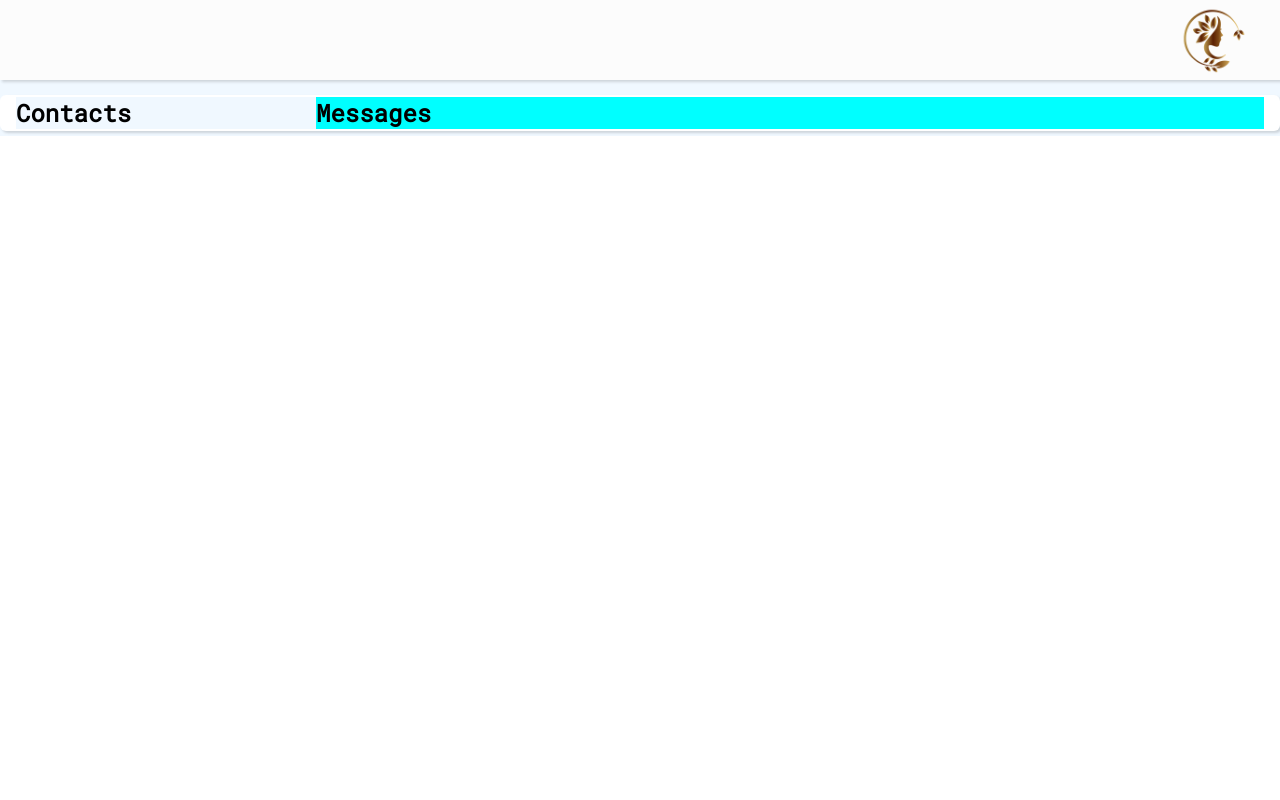
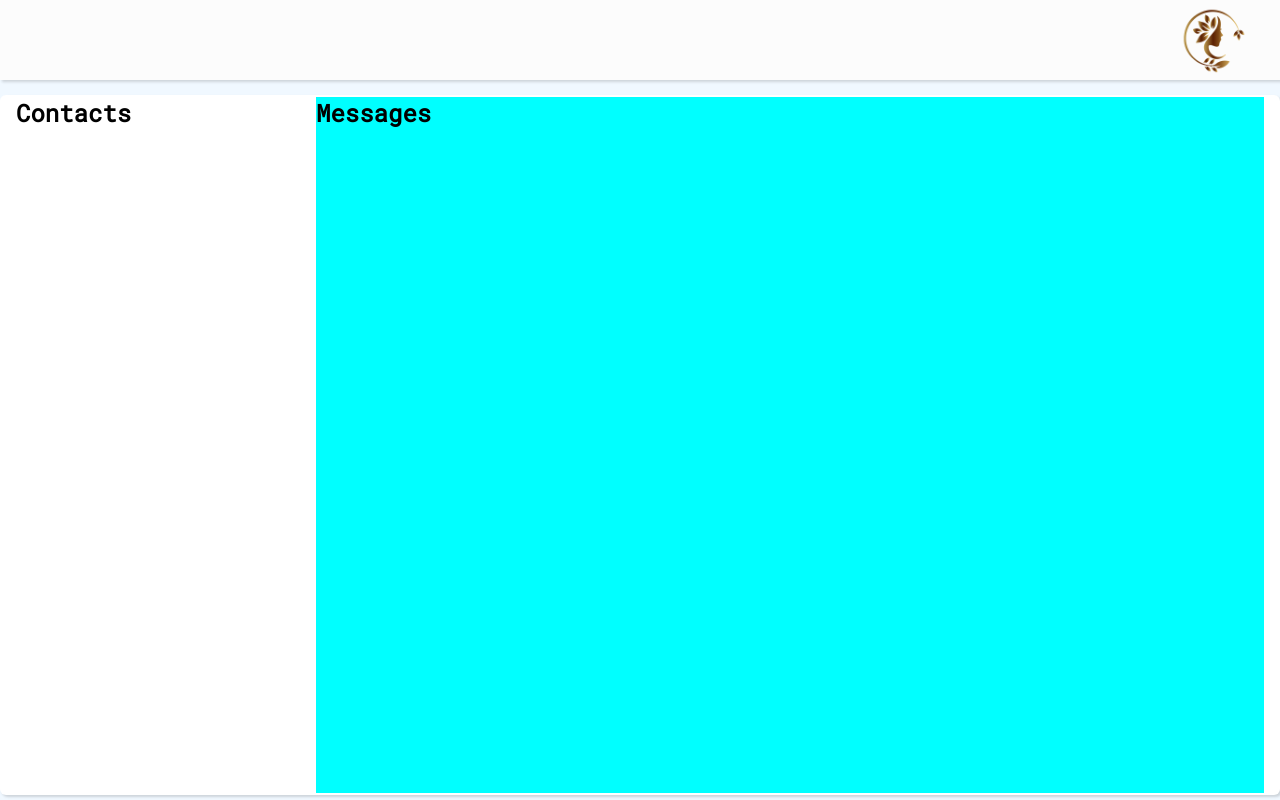
Before and after one commit to MCDonaldTrunks/homes, a Next.js app: page /User/UserChat in a window 1280 px wide. Built offline with nearby package versions, Linux system fonts and the light colour scheme.

Commit message:
first desktop commit

```diff
--- /dev/null
+++ b/src/app/User/UserChat/ChatContacts.module.scss
@@ -0,0 +1,5 @@
+
+.contactsContainer {
+    height: 100%;
+    background-color: black;
+}
--- a/src/app/User/UserChat/UserChat.module.scss
+++ b/src/app/User/UserChat/UserChat.module.scss
@@ -1,19 +1,25 @@
-
-.container{
-    flex-grow: 1;
+.container {
+    height: 100%;
     display: flex;
     background-color: aliceblue;
     flex-direction: column;
 
 
+
+
     .chatContainer {
-        height: auto;
-        background-color: aliceblue;
+        height: 100%;
+        background-color: white;
         display: flex;
+        box-shadow: rgba(0, 0, 0, 0.15) 1.95px 1.95px 2.6px;
+        padding: 2px 16px;
+        margin: 5px 0 5px 0;
+        border-radius: 6px;
+    }
 
     .left {
         display: flex;
-            flex-direction: bottom;
+        flex-direction: column;
         width: 300px;
 
     }
@@ -23,6 +29,10 @@
         flex-grow: 1;
         flex-direction: column;
         background-color: aqua;
+        height: 100%;
+
+        .messagesContainer {
+            height: 100%;
         }
     }
 }
--- a/src/app/User/UserChat/page.jsx
+++ b/src/app/User/UserChat/page.jsx
@@ -1,23 +1,25 @@
 import React from 'react'
 import styles from './UserChat.module.scss'
 import Header from '../components/Header'
-import Card from '../../ui/Card'
 
 function UserChat() {
   return (
     <div className={styles.container}>
       <Header></Header>
-      <Card>
+
       <div className={styles.chatContainer}>
         <div className={styles.left}>
           <h2>Contacts</h2>
+
         </div>
         <div className={styles.right}>
           <h2>Messages</h2>
+          <div className={styles.messagesContainer}></div>
+
         </div>
 
       </div>
-      </Card>
+
     </div>
   )
 }
--- a/src/app/globals.css
+++ b/src/app/globals.css
@@ -6,3 +6,7 @@
   padding: 0;
   font-family: 'Roboto Mono';
 }
+
+html, body {
+  height: 100%;
+}
--- a/src/app/ui/Card.module.css
+++ b/src/app/ui/Card.module.css
@@ -1,11 +1,8 @@
 .container {
     /* Add shadows to create the "card" effect */
     box-shadow: rgba(0, 0, 0, 0.15) 1.95px 1.95px 2.6px;
-    transition: 0.3s;
     padding: 2px 16px;
     margin: 5px 0 5px 0;
     background-color: white;
     border-radius: 6px;
 }
-
-  /* On mouse-over, add a deeper shadow */
```
Also changed, not shown: src/app/User/UserChat/ChatContacts.jsx (added, +13 -0 lines), src/app/User/UserDummyData.js (+46 -0 lines), 1 other file (tests, documents, lock files or other folders). Lines whose indentation alone changed are shown as unchanged.
